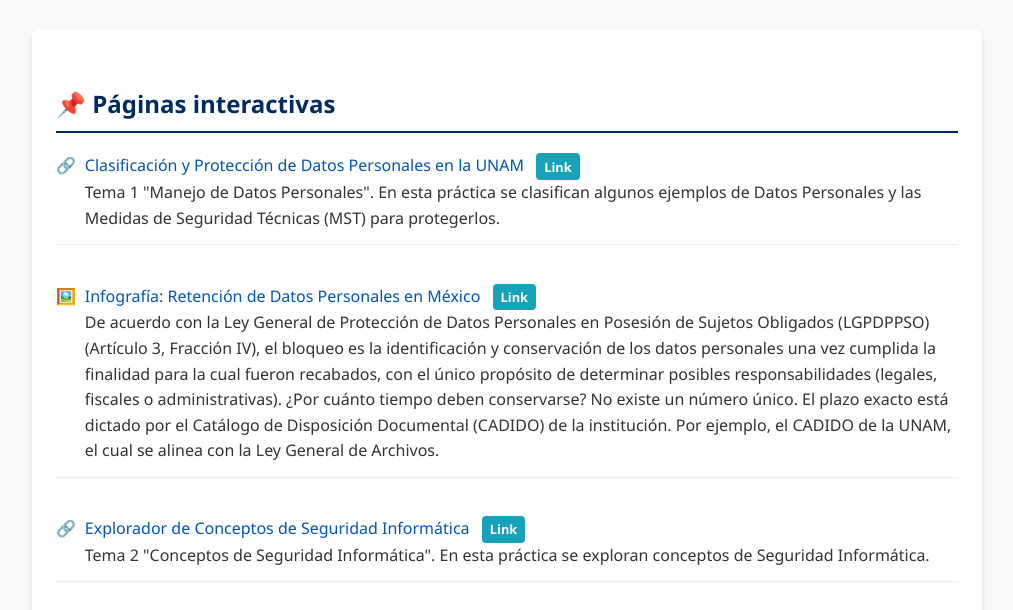
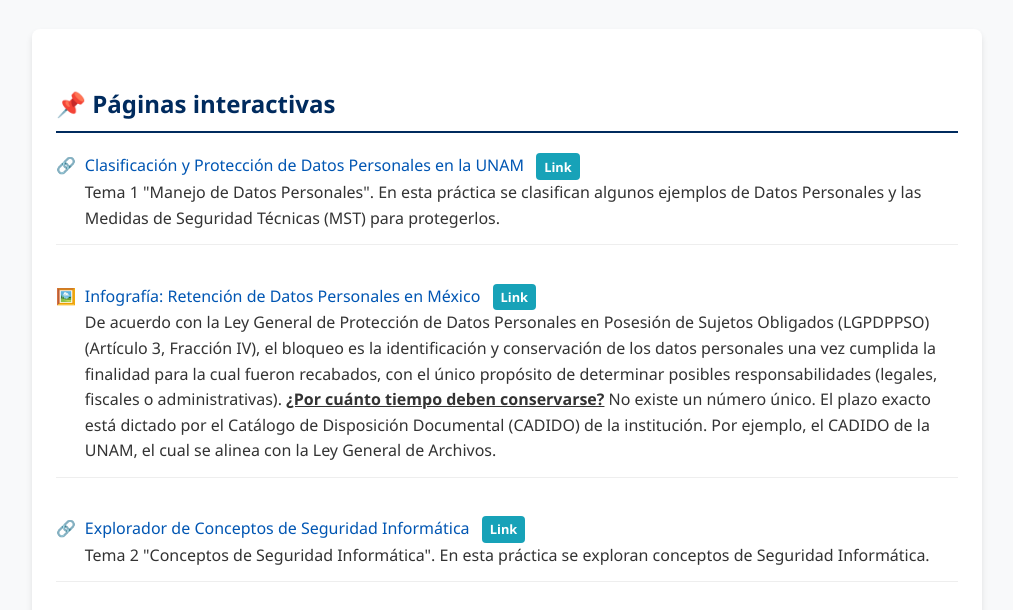
Before and after one commit to CRomanZamitiz/practicas-seguridad-informatica, a plain HTML site: page index.html in a window 1280 px wide. Shown: the part 190-800 px from the top of the page, without its empty margins (133-1146 px from the left). Drawn offline with Linux system fonts and the light colour scheme.

Commit message:
Update index.html

```diff
--- a/index.html
+++ b/index.html
@@ -47,7 +47,7 @@
             <li class="icon-img"><a href="./Retencion_de_Datos_Personales_en_Mexico.png" target="_blank">Infografía: Retención de Datos Personales en México</a> <span class="tag tag-link">Link</span><br>
             <span class="description">De acuerdo con la Ley General de Protección de Datos Personales en Posesión de Sujetos Obligados (LGPDPPSO) (Artículo 3, Fracción IV), el bloqueo es la identificación y conservación de
                 los datos personales una vez cumplida la finalidad para la cual fueron recabados, con el único propósito de determinar posibles responsabilidades (legales, fiscales o administrativas).
-                ¿Por cuánto tiempo deben conservarse? No existe un número único. El plazo exacto está dictado por el Catálogo de Disposición Documental (CADIDO) de la institución. Por ejemplo, el CADIDO de la UNAM,
+                <b><u>¿Por cuánto tiempo deben conservarse?</u></b> No existe un número único. El plazo exacto está dictado por el Catálogo de Disposición Documental (CADIDO) de la institución. Por ejemplo, el CADIDO de la UNAM,
                 el cual se alinea con la Ley General de Archivos.</span></li>
             <br>
             <li class="icon-link"><a href="./explorador_de_conceptos_de_seguridad.html" target="_blank">Explorador de Conceptos de Seguridad Informática</a> <span class="tag tag-link">Link</span><br>
```
